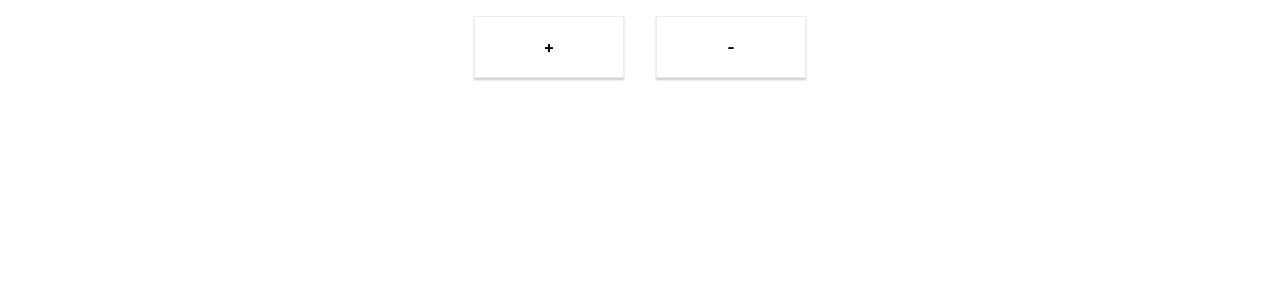
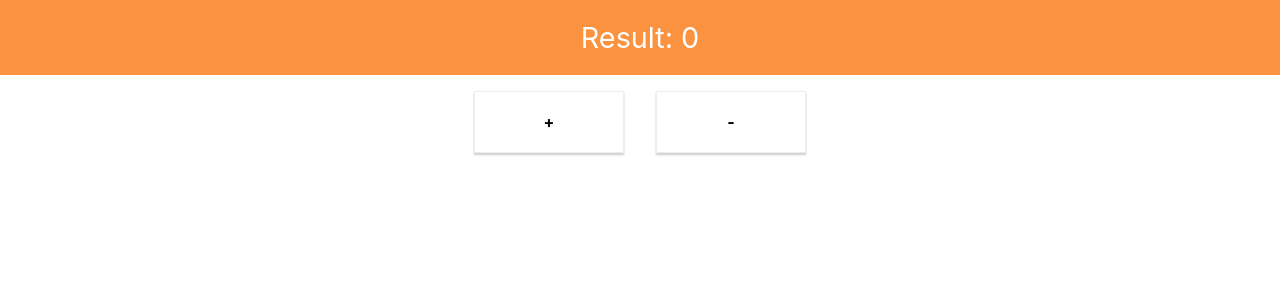
Before and after one commit to DiegoGorgazzi/javascript-calculator, a React (Create React App) app: page / in a window 1280 px wide. Shown: the top 300 px of the page. Built offline with nearby package versions, Linux system fonts and the light colour scheme.

Commit message:
Add CalculatorOutput component

```diff
--- /dev/null
+++ b/src/components/CalculatorOutput/CalculatorOutput.css
@@ -0,0 +1,9 @@
+.CalculatorOutput {
+    width: 100%;
+    background-color: #fa923f;
+    color: white;
+    font-size: 1.8rem;
+    text-align: center;
+    padding: 20px 0;
+    box-sizing: border-box;
+}
--- /dev/null
+++ b/src/components/CalculatorOutput/CalculatorOutput.js
@@ -0,0 +1,11 @@
+import React from 'react';
+
+import './CalculatorOutput.css';
+
+const calculatorOutput = (props) => (
+    <div className="CalculatorOutput">
+        Result: {props.value}
+    </div>
+);
+
+export default calculatorOutput;
--- a/src/containers/Calculator/Calculator.js
+++ b/src/containers/Calculator/Calculator.js
@@ -1,5 +1,6 @@
 import React, { Component } from 'react';
 import CalculatorControl from "../../components/CalculatorControl/CalculatorControl";
+import CalculatorOutput from "../../components/CalculatorOutput/CalculatorOutput";
 
 class Calculator extends Component {
     state = {
@@ -23,6 +24,8 @@ class Calculator extends Component {
     render () {
         return (
             <div>
+              <CalculatorOutput value={this.state.result} />
+
               <CalculatorControl id="add" label="+" clicked={() => this.resultClickHandler( 'plus' )} />
               <CalculatorControl id="subtract" label="-" clicked={() => this.resultClickHandler( 'minus' )} />
 
```
